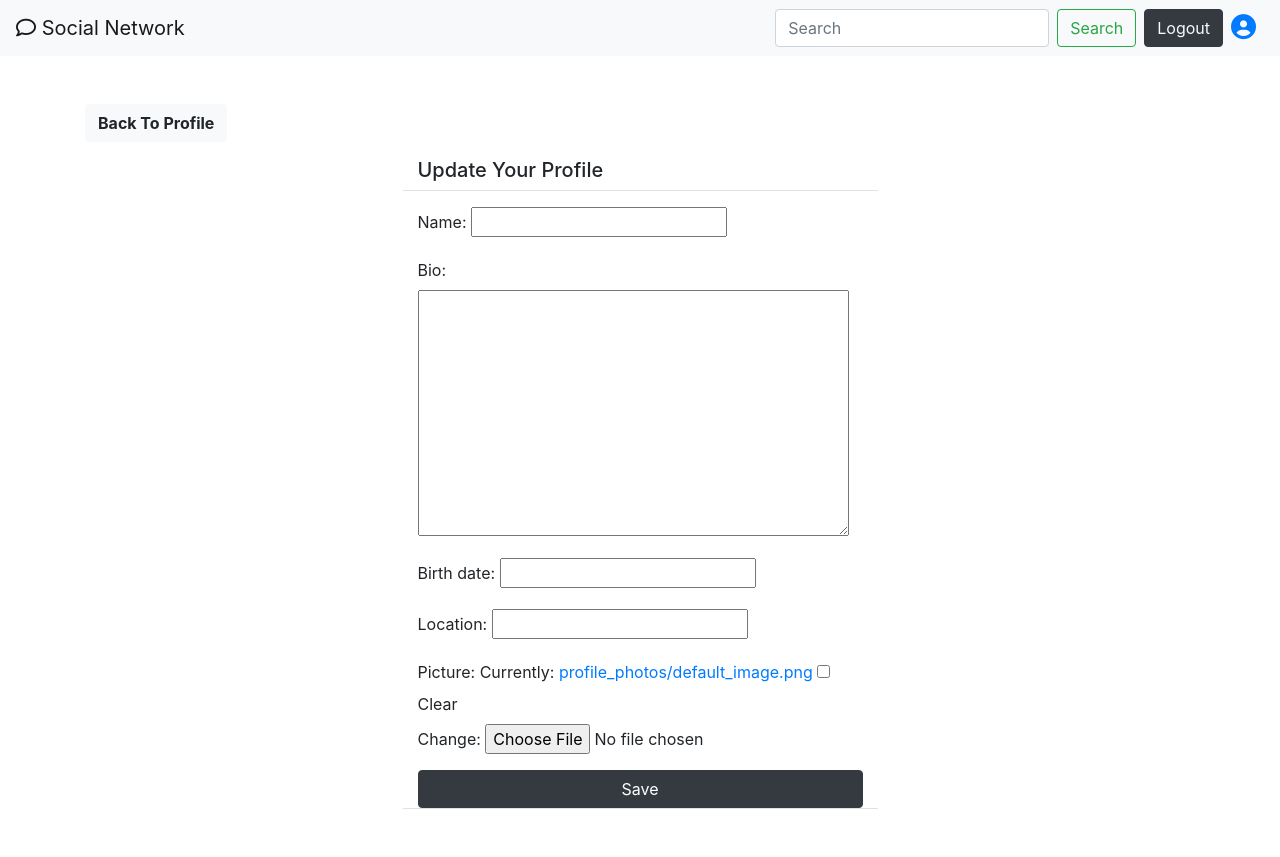
After one commit to islombeknematov/Twitter-Clone, a Django app: page /social/profile/update/1/ in a window 1280 px wide. The commit adds this page. Run offline with Django 4.2, Linux system fonts and the light colour scheme; the visitor is signed in with stand-in values (Sample User, id 1); data comes from the database, SQL or seed files in the repository; some libraries are stand-ins or nearby versions.

Commit message:
profile update

```diff
--- a/social/urls.py
+++ b/social/urls.py
@@ -1,6 +1,6 @@
 from django.urls import path
 from .views import PostModelListView, PostModelDetailView, \
-    PostModelUpdateView, PostModelDeleteView, CommentModelDeleteView, UserProfileModelView
+    PostModelUpdateView, PostModelDeleteView, CommentModelDeleteView, UserProfileModelView, ProfileModelUpdateView
 
 app_name = 'social'
 
@@ -11,5 +11,6 @@
     path('post/delete/<int:pk>/', PostModelDeleteView.as_view(), name='post-delete'),
     path('post/<int:post_pk>/comment/delete/<int:pk>/', CommentModelDeleteView.as_view(), name='comment-delete'),
     path('profile/<int:pk>/', UserProfileModelView.as_view(), name='user-profile'),
+    path('profile/update/<int:pk>/', ProfileModelUpdateView.as_view(), name='update-profile'),
 
 ]
--- a/social/views.py
+++ b/social/views.py
@@ -122,3 +122,17 @@
         }
 
         return render(request, 'social/profile.html', context)
+
+
+class ProfileModelUpdateView(LoginRequiredMixin, UserPassesTestMixin, UpdateView):
+    model = UserProfileModel
+    fields = ['name', 'bio', 'birth_date', 'location', 'picture']
+    template_name = 'social/profile_update.html'
+
+    def get_success_url(self):
+        pk = self.kwargs['pk']
+        return reverse_lazy('social:user-profile', kwargs={'pk': pk})
+
+    def test_func(self):
+        profile = self.get_object()
+        return self.request.user == profile.user
--- /dev/null
+++ b/templates/social/profile_update.html
@@ -0,0 +1,29 @@
+{% extends 'layouts/base.html' %}
+
+
+{% block content %}
+    <div class="container">
+
+        <div class="row mt-5">
+            <div class="col-md-5 col-sm-6">
+                <a href="{% url 'social:user-profile' object.pk %}" class="btn btn-light font-weight-bolder">Back To Profile</a>
+            </div>
+        </div>
+
+        <div class="row justify-content-center mt-3">
+            <div class="col-md-5 col-sm-12 border-bottom">
+                <h5>Update Your Profile</h5>
+            </div>
+        </div>
+
+        <div class="row justify-content-center mt-3 mb-5">
+            <div class="col-md-5 col-sm-12 border-bottom">
+                <form method="post" enctype="multipart/form-data">
+                    {% csrf_token %}
+                    {{ form.as_p }}
+                    <button type="submit" class="btn-block btn btn-dark">Save</button>
+                </form>
+            </div>
+        </div>
+    </div>
+{% endblock content %}
```
Also changed, not shown: templates/social/profile.html (+17 -1 lines), media/profile_photos/4539_Z2G8026.jpg (added), media/profile_photos/default_image_UCW4WwX_KrlDygF.png (added).
